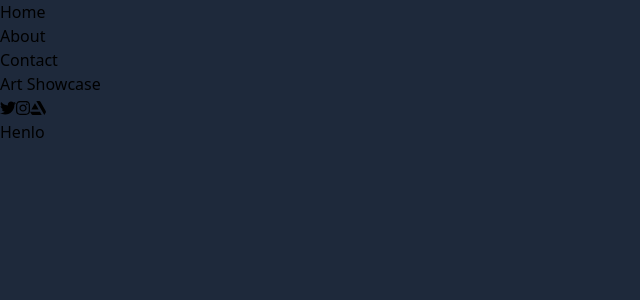
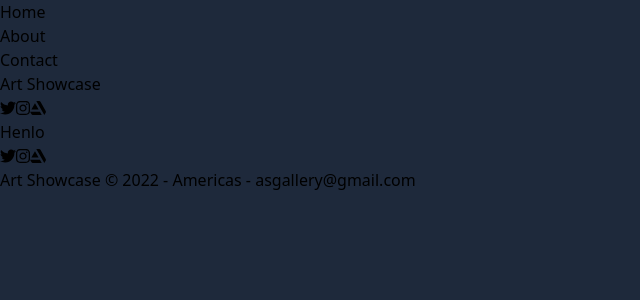
Before and after one commit to Zeroluffs/art-showcase, a Next.js app: page /contact in a window 1280 px wide. Shown: the top 300 px of the page, without its empty margins (0-640 px from the left). Built offline with nearby package versions, Linux system fonts and the light colour scheme.

Commit message:
footer component

```diff
--- /dev/null
+++ b/Components/Footer/FooterComponent.tsx
@@ -0,0 +1,40 @@
+import "@fortawesome/fontawesome-svg-core/styles.css";
+import { FontAwesomeIcon } from "@fortawesome/react-fontawesome";
+import {
+  faTwitter,
+  faInstagram,
+  faArtstation,
+} from "@fortawesome/free-brands-svg-icons";
+import { IconProp } from "@fortawesome/fontawesome-svg-core";
+import React from "react";
+
+const socialLinks = [faTwitter, faInstagram, faArtstation];
+
+interface socialProps {
+  icon: IconProp;
+}
+
+export function FooterComponent() {
+  return (
+    <footer className="pb-14 mt-14">
+      <div className="flex flex-row justify-center gap-4 ">
+        {React.Children.toArray(
+          socialLinks.map((iconName, index) => {
+            return <SocialMediaLinks key={index} icon={iconName} />;
+          })
+        )}
+      </div>
+      <p className="flex justify-center mt-8 font-thin text-gray-300 opacity-70 ">
+        Art Showcase © 2022 - Americas - asgallery@gmail.com
+      </p>
+    </footer>
+  );
+
+  function SocialMediaLinks({ icon }: socialProps) {
+    return (
+      <a className="text-sm text-gray-300 ">
+        <FontAwesomeIcon className="opacity-60" icon={icon} />
+      </a>
+    );
+  }
+}
--- a/Components/Transition/Transition.tsx
+++ b/Components/Transition/Transition.tsx
@@ -1,5 +1,6 @@
 import "animate.css";
 import { NavigationBar } from "../Navigation/NavigationBar";
+import { FooterComponent } from "../index";
 export interface childrenProps {
   children: React.ReactNode;
 }
@@ -8,6 +9,7 @@ export const Transition = ({ children }: childrenProps) => {
     <div className="animate__animated animate__fadeIn">
       <NavigationBar />
       {children}
+      <FooterComponent/>
     </div>
   );
 };
--- a/Components/index.ts
+++ b/Components/index.ts
@@ -1,2 +1,3 @@
 export { AboutComponent } from "./About/About";
-export {ContactComponent} from "./Contact/Contact"
+export { ContactComponent } from "./Contact/Contact";
+export { FooterComponent } from "./Footer/FooterComponent";
```
